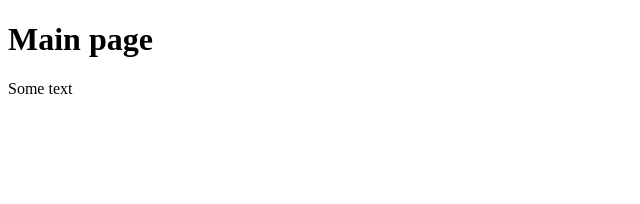
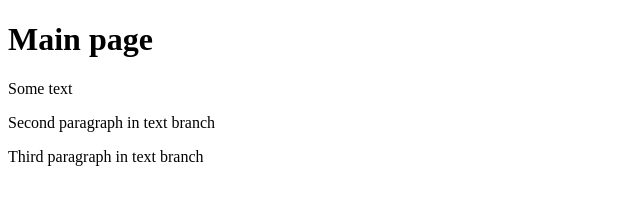
Before and after one commit to cxsarina/RRPS02, a plain HTML site: page index.html in a window 1280 px wide. Shown: the whole page, without its empty margins (0-640 px from the left). Drawn offline with Linux system fonts and the light colour scheme.

Commit message:
Add paragraphs to index.html

```diff
--- a/index.html
+++ b/index.html
@@ -7,5 +7,7 @@
 <body>
     <h1>Main page</h1>
     <p>Some text</p>
+    <p>Second paragraph in text branch</p>
+    <p>Third paragraph in text branch</p>
 </body>
 </html>
```
